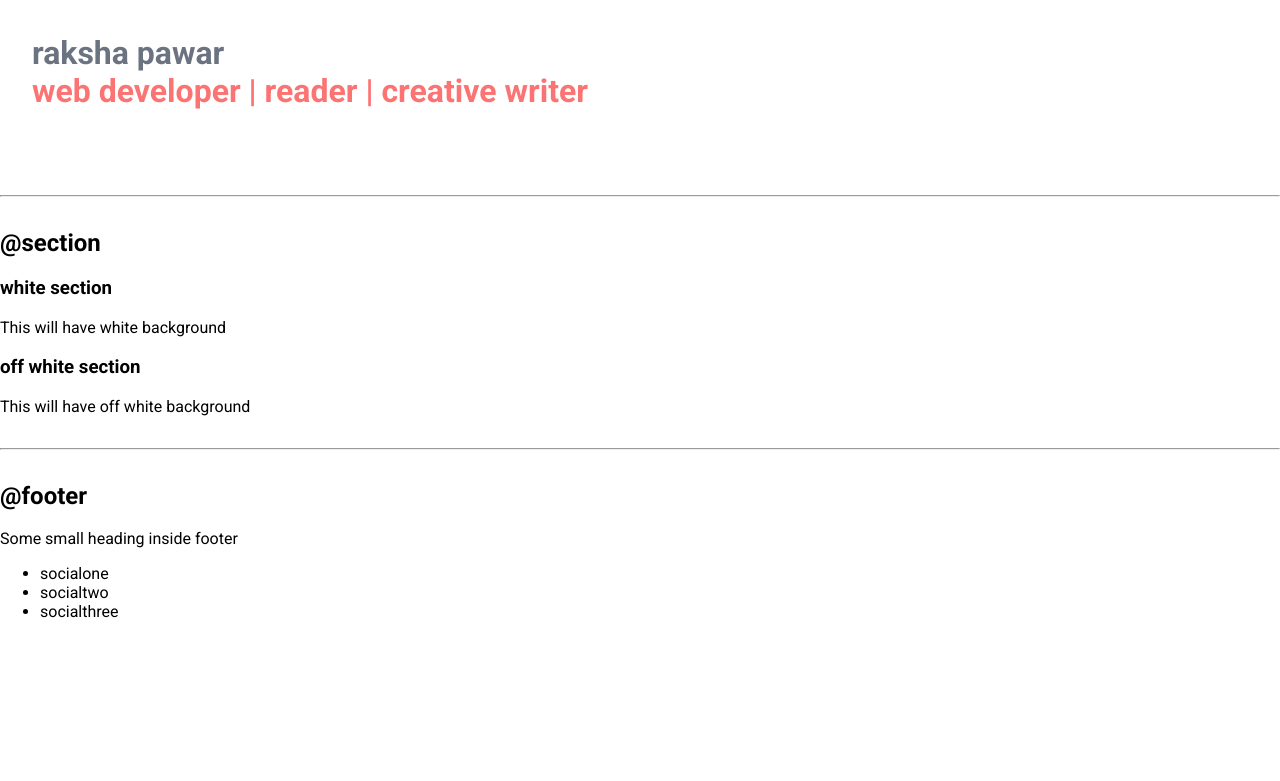
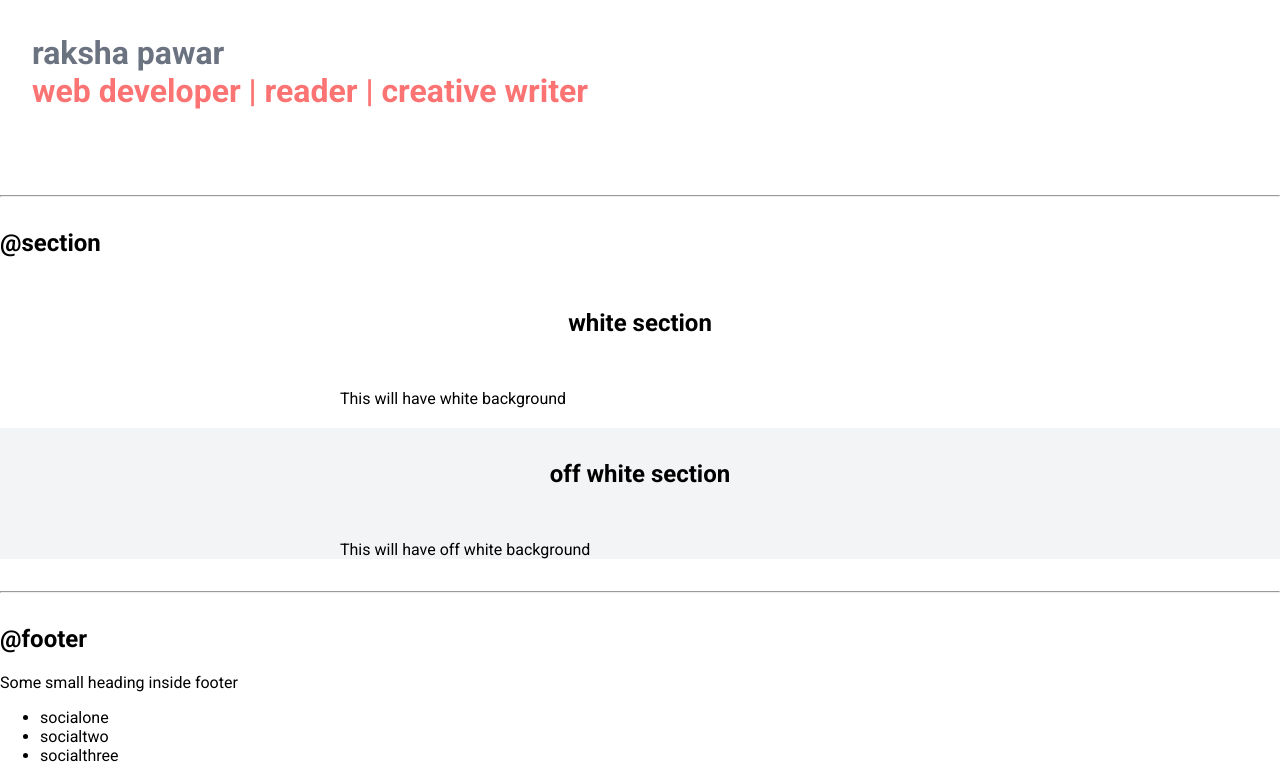
Before and after one commit to RakshaPawar108/neogcamp-component-library, a plain HTML site: page index.html in a window 1280 px wide. Shown: the part 1828-2609 px from the top of the page. Before the commit the page ends 2465 px from the top, so only its background shows below. Drawn offline with Linux system fonts and the light colour scheme.

Commit message:
style: sections

```diff
--- a/index.html
+++ b/index.html
@@ -95,14 +95,18 @@
 
     <h2>@section</h2>
 
-    <section>
-        <h3>white section</h3>
+    <section class="section">
+        <div class="container container-center">
+        <h1>white section</h1>
         <p>This will have white background</p>
+        </div>
     </section>
 
-    <section>
-        <h3>off white section</h3>
+    <section class="section off-white">
+        <div class="container container-center">
+        <h1>off white section</h1>
         <p>This will have off white background</p>
+        </div>
     </section>
 
     <hr>
@@ -119,12 +123,6 @@
 
 
 
-    <footer>
-
-    </footer>
-
-
-
 
 
 </body>
--- a/styles.css
+++ b/styles.css
@@ -3,6 +3,7 @@
 :root {
     --primary-color: #fb7373;
     --dark-grey: #6B7280;
+    --off-white: #F3F4F6;
 
 }
 
@@ -102,3 +103,16 @@ hr {
  .hero .hero-heading .heading-inverted {
      color: var(--primary-color)
  }
+
+ /* Sections */
+
+ .section h1{
+     text-align: center;
+     padding: 2rem;
+
+ }
+
+ .off-white {
+    background-color: var(--off-white);
+
+ }
```
